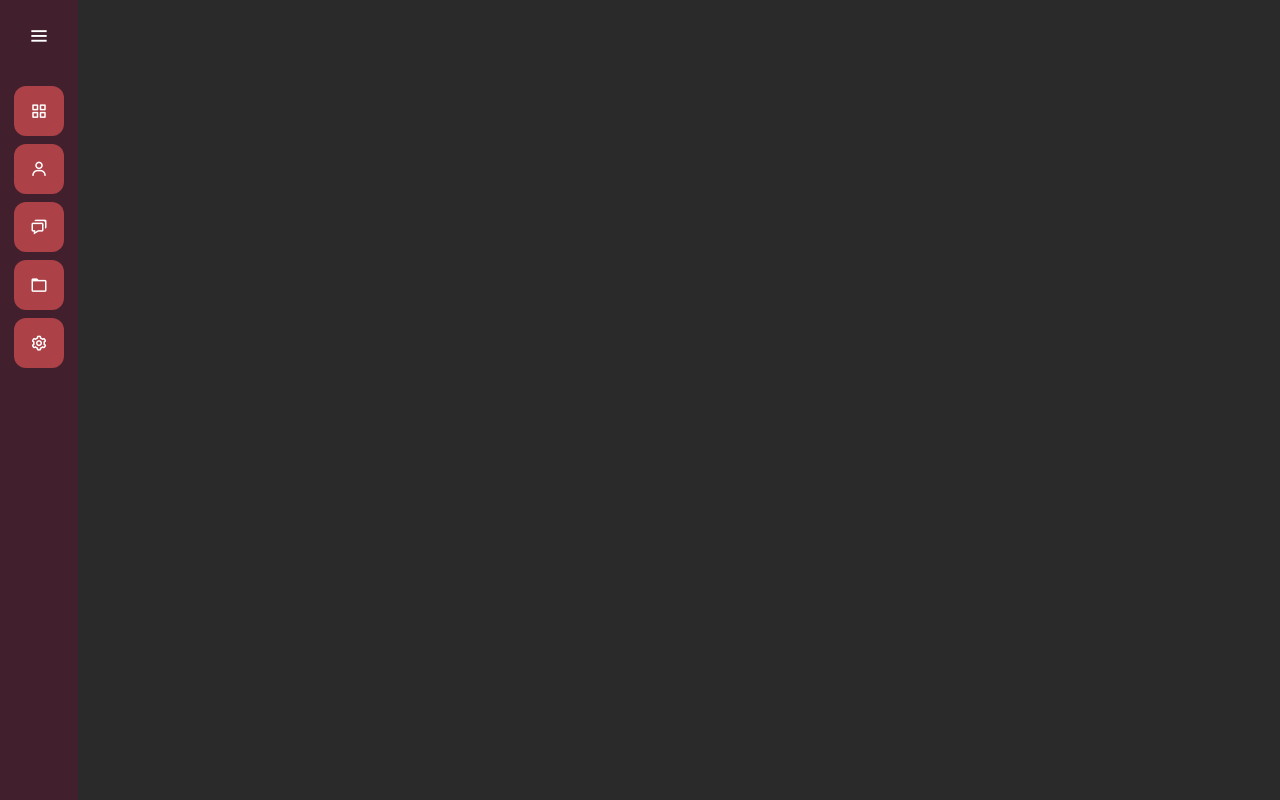
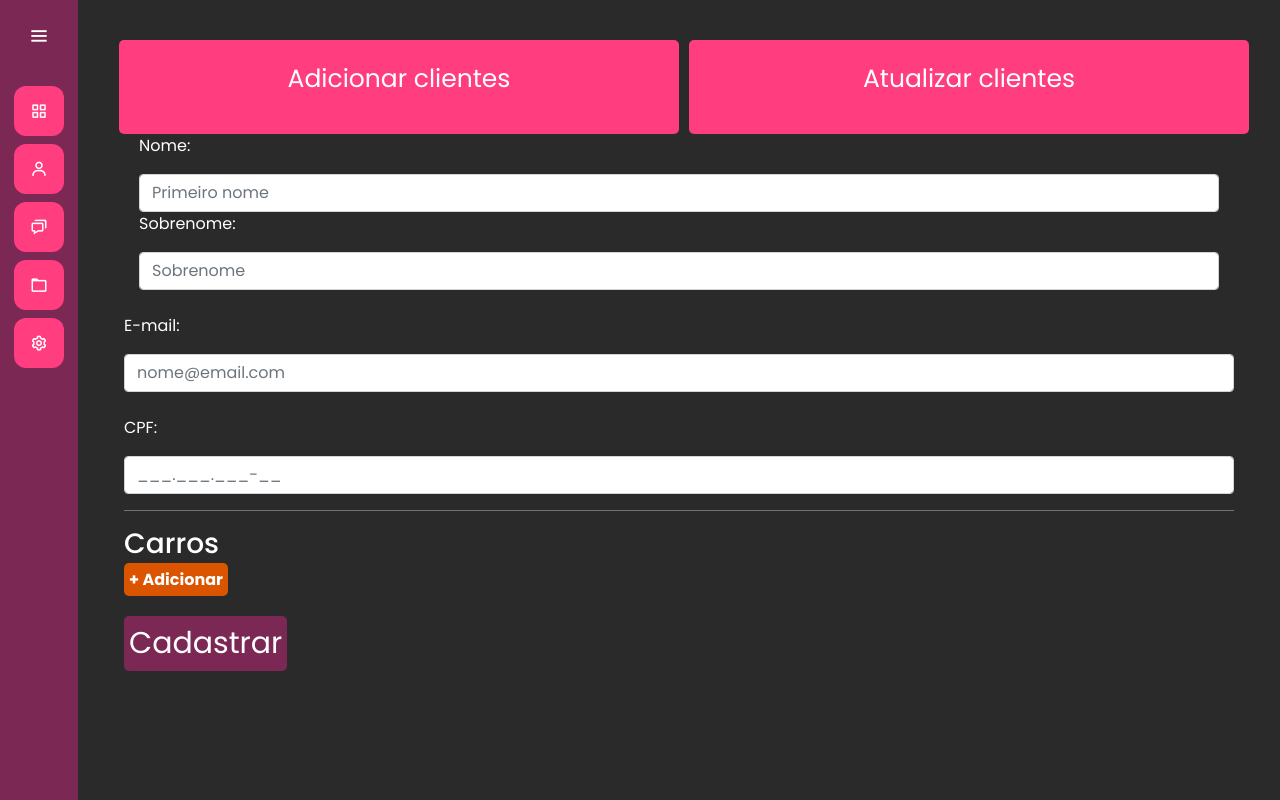
Before and after one commit to JMustang/store, a Django app: page /clientes/ in a window 1280 px wide. Run offline with Django 4.2, Linux system fonts and the light colour scheme.

Commit message:
:rocket: app clientes - templates, form

```diff
--- a/clientes/templates/clientes.html
+++ b/clientes/templates/clientes.html
@@ -1,3 +1,42 @@
 {% extends "base.html" %} {% load static %} {% block 'head' %}
 <link rel="stylesheet" href="{% static 'clientes/css/clientes.css' %}" />
+{% endblock %} {% block 'dashboard' %}
+    <div class="container">
+        <div class="row">
+            <div class="col-md card-dashboard">
+                <p class="text-card">Adicionar clientes</p>
+            </div>
+            <div class="col-md card-dashboard">
+                <p class="text-card">Atualizar clientes</p>
+        </div>
+    </div>
+        <div class="adicionar-cliente">
+            <form action="{% url "row">
+                    <div class="col-md">
+                        <p>Nome:</p>
+                        <input type="text" class="form-control" placeholder="Primeiro nome">
+                    </div>
+                    <div class="col-md">
+                        <p>Sobrenome:</p>
+                        <input type="text" class="form-control" placeholder="Sobrenome">
+                    </div>
+                </div>
+                <br>
+                <p>E-mail:</p>
+                <input type="email" class="form-control" placeholder="nome@email.com" name="email">
+                <br>
+                <p>CPF:</p>
+                <input type="text" class="form-control" placeholder="___.___.___-__" name="cpf">
+                <hr style="background-color:gray;">
+                <div class="add-carros">
+                    <h3>Carros</h3>
+                    <span class="btn-add-carros" onclick="add_carro()">+ Adicionar</span>
+                    <div id="form-carro">
+                    </div>
+                </div>
+                <br>
+                <input type="submit" value="Cadastrar" class="btn-principal">
+            </form>
+        </div>
+    </div>
 {% endblock %}
--- /dev/null
+++ b/templates/static/clientes/css/clientes.css
@@ -0,0 +1,38 @@
+.card-dashboard {
+  background-color: var(--main-color);
+  width: 50%;
+  margin-left: 10px;
+  margin-top: 40px;
+  text-align: center;
+  padding: 20px;
+  border-radius: 5px;
+}
+
+.text-card {
+  font-size: 25px;
+}
+
+.btn-add-carros {
+  background-color: var(--contrast-color);
+  padding: 5px;
+  font-weight: bold;
+  cursor: pointer;
+  border-radius: 5px;
+  transition: all 0.3s ease-in-out;
+}
+
+.btn-principal {
+  color: white;
+  border: none;
+  background-color: var(--dark-color);
+  padding: 5px;
+  font-size: 30px;
+  border-radius: 5px;
+  transition: all 0.3s ease-in-out;
+}
+
+.btn-add-carros:hover,
+.btn-principal:hover {
+  transform: translateY(-2px);
+  box-shadow: 0 2px 5px rgba(0, 0, 0, 0.2);
+}
--- a/templates/static/general/css/general.css
+++ b/templates/static/general/css/general.css
@@ -1,7 +1,22 @@
 :root {
+  --main-color: #ff3d7f;
+  --dark-color: #7c2855;
+  --light-color: #ffed84;
+  --contrast-color: #db5400;
+  --differential-color: #ffc269;
+}
+/* :root {
+  --main-color: #ff3d7f;
+  --dark-color: #7c2855;
+  --light-color: #ffed84;
+  --contrast-color: #f9a11e;
+  --differential-color: #ffc269;
+} */
+
+/* :root {
   --main-color: #ac4147;
   --dark-color: #411f2d;
   --light-color: #ffc27f;
   --contrast-color: #f88863;
   --differential-color: #ffe29a;
-}
+} */
```
